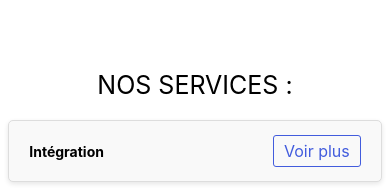
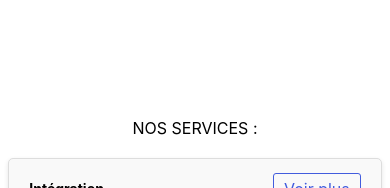
Before and after one commit to clemencebric/hegeoma, a React (Create React App) app: page / in a window 390 px wide. Shown: the part 895-1083 px from the top of the page. Built offline with nearby package versions, Linux system fonts and the light colour scheme.

Commit message:
feat(view): tableau apparait format tel et disparait format ordi

```diff
--- a/src/component/home/home.css
+++ b/src/component/home/home.css
@@ -1,9 +1,11 @@
-body, html{
+/* global styles */
+body, html {
     width: 100%;
     margin: 0;
     padding: 0;
 }
-/*-------------------première page--------------------- */
+/* ----page1-----*/
+
 .page1 {
     display: flex;
     justify-content: space-around;
@@ -12,14 +14,14 @@ body, html{
     width: 100%;
     font-size: 30px;
     color: black;
-
     background-image: url("/Users/clemence/Documents/site_web/react-first-project/src/images/pexels-kevin-ku-92347-577585.jpg");
     background-size: cover;
+}
 
-}
 .partie1 .partie2 {
     align-items: center;
 }
+
 .partie1 {
     font-size: 60px;
     padding: 20px;
@@ -27,58 +29,54 @@ body, html{
     color: #ffffff;
     background-color: rgba(0, 0, 0, 0.367);
     border-radius: 20px;
+}
 
-}
-.surtitre{
+.surtitre {
     font-size: 35px;
 }
+
 .partie2 {
-   /* border: solid 1px black;*/
     background-color: rgba(255, 255, 255, 0.792);
     border-radius: 20px;
     width: 500px;
     height: 500px;
-    object-fit: scale-down;
-    background-image: "/Users/clemence/Documents/site_web/react-first-project/src/images/laptop-2557574.jpg";
-    /*display: block;*/
+}
 
-}
 .titreapropos {
     font-size: 50px;
 }
+
 .texteapropos {
     font-size: 25px;
     margin: 30px;
     text-align: left;
 }
- .image{
-    width: 100%;
-    height: 100%;
- }
 
-.typewriter span {/*faire en sorte que hegeoma d'affiche lettre par lettre*/
+.typewriter span {
     display: inline-block;
     opacity: 0;
     animation: fade-in 0.5s forwards;
-  }
+}
 
-  @keyframes fade-in {
+@keyframes fade-in {
     from { opacity: 0; }
     to { opacity: 1; }
-  }
+}
 
-  @media (max-width: 750px) { /*quand l'écran est trop petit, enlève le a propos*/
-    .partie2{
+@media (max-width: 750px) {
+    .partie2 {
         display: none;
     }
-  }
-@media (max-width: 1370px) { /*quand l'écran se rétréci, modifie les param de l'image de fond => centré sur ordi*/
+}
+
+@media (max-width: 1370px) {
     .page1 {
         background-position: center;
         background-repeat: no-repeat;
     }
 }
-/*-----------------deuxième page-------------------- */
+
+/* --------page2-----------*/
 .page2 {
     background-color: rgb(244, 244, 244);
     height: 90vh;
@@ -86,22 +84,66 @@ body, html{
     align-items: center;
     justify-content: center;
 }
-@media (max-width: 600px) { /*quand l'écran se rétréci, modifie les param de l'image de fond => centré sur ordi*/
+
+.page2tel {
+    display: none;
+}
+
+/* lorsque l'on est en format telephone, cela n'afiche que le tableau et pas le slider */
+@media (max-width: 600px) {
     .page2 {
         display: none;
+    }
 
+    .page2tel {
+        display: flex;
+        flex-direction: column;
+        align-items: center;
+        justify-content: center;
+        height: 100vh;
+        width: 100%;
     }
 }
 
-/*--------page2 format telephone-------*/
-.page2tel {
-    background-color: rgb(255, 255, 255);
-    height: 90vh;
+/* Service list styles */
+.service-list {
     display: flex;
     flex-direction: column;
+    gap: 15px;
+    padding: 20px;
+}
+
+.service-item {
+    padding: 20px;
+    background-color: #f9f9f9;
+    border: 1px solid #ddd;
+    border-radius: 5px;
+    box-shadow: 0 2px 5px rgba(0, 0, 0, 0.1);
+    display: flex;
+    justify-content: space-between;
     align-items: center;
-    justify-content: center;
+    transition: background-color 0.3s;
 }
-.titreservices{
-    font-size: 25px;
+
+.service-item:hover {
+    background-color: #ddd;
 }
+
+.service-title {
+    font-weight: bold;
+    font-size: 18px;
+}
+
+.info-link {
+    color: #425cdd;
+    text-decoration: none;
+    padding: 5px 10px;
+    border: 1px solid #425cdd;
+    border-radius: 3px;
+    transition: all 0.3s;
+}
+
+.info-link:hover {
+    background-color: #425cdd;
+    color: white;
+}
```
